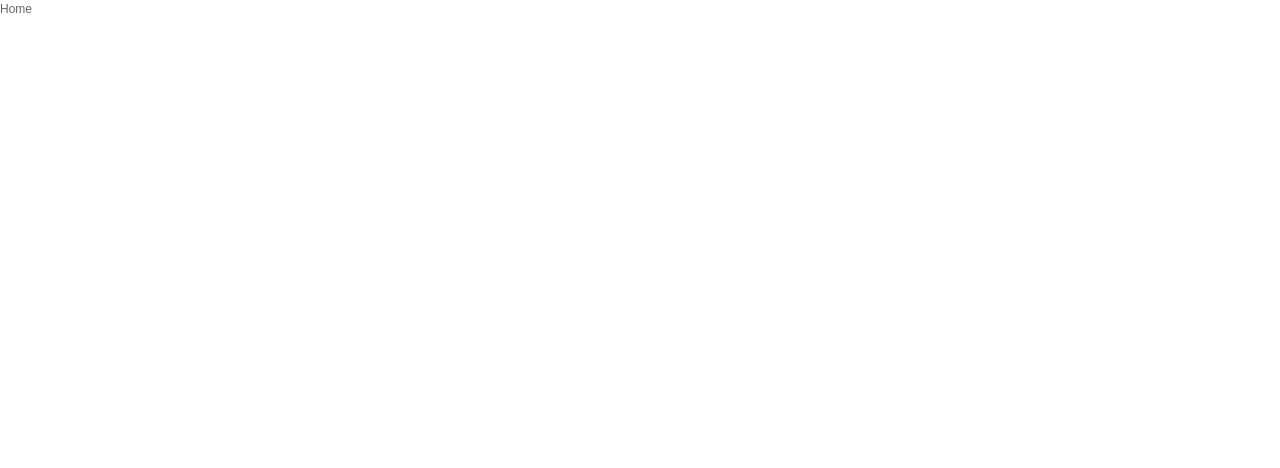
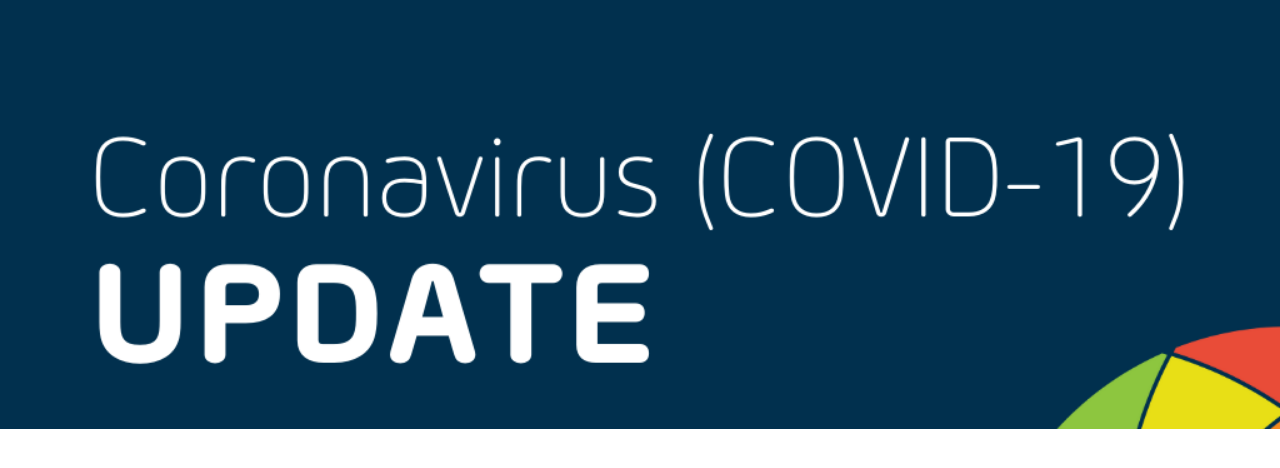
Before and after one commit to Mingke1999/vue-covid19, a Vue app: page /#/ in a window 1280 px wide. Shown: the top 468 px of the page. Built offline with nearby package versions, Linux system fonts and the light colour scheme.

Commit message:
initial header

```diff
--- /dev/null
+++ b/src/components/Header.vue
@@ -0,0 +1,18 @@
+<template>
+  <div class="header">
+
+  </div>
+</template>
+<style scoped>
+.header{
+    width:100%;
+    height: 0;
+    position: relative;
+    padding-top: 33.5%; /**撑开图片 */
+    color:white;
+    font-size:0.28rem;
+    text-align: center;
+    background: url('../assets/covid19-update.png') no-repeat;
+    background-size:cover;
+}
+</style>
--- a/src/views/HomeView.vue
+++ b/src/views/HomeView.vue
@@ -1,16 +1,18 @@
 <template>
   <div class="home">
-    <h3>Home</h3>
+    <HeaderVue/>
   </div>
 </template>
 
 <script>
 // @ is an alias to /src
 
+import HeaderVue from '@/components/Header.vue';
 
 export default {
   name: 'HomeView',
   components: {
+    HeaderVue
   }
 }
 </script>
```
Also changed, not shown: 1 other file (tests, documents, lock files or other folders).
